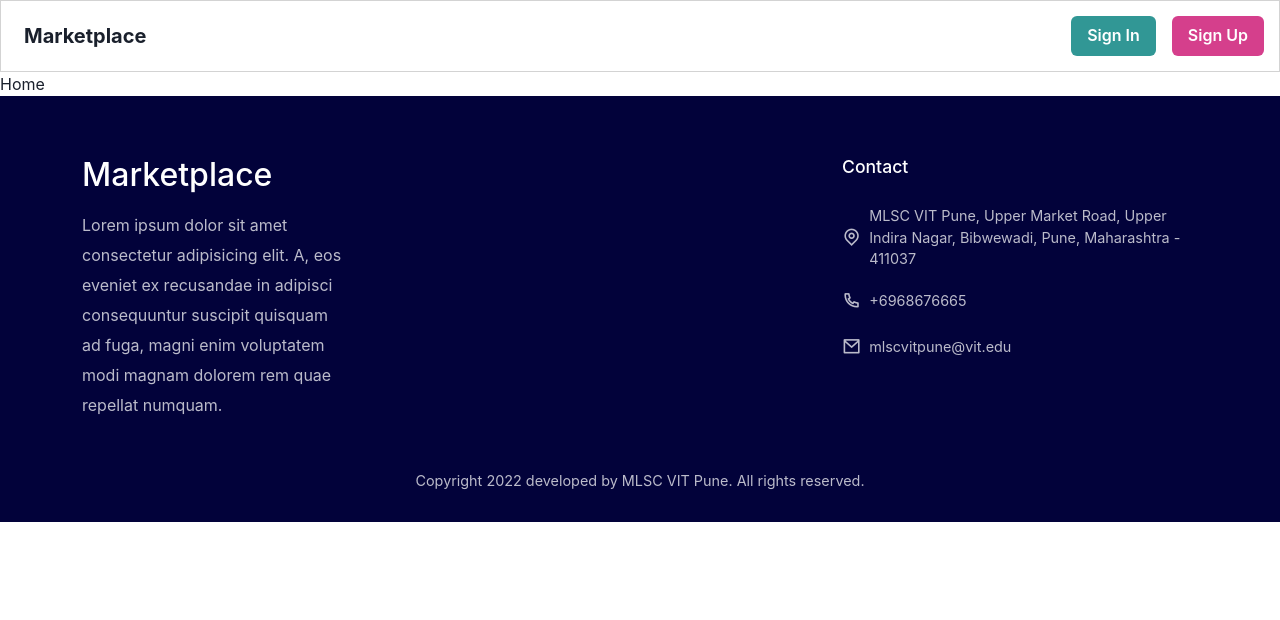
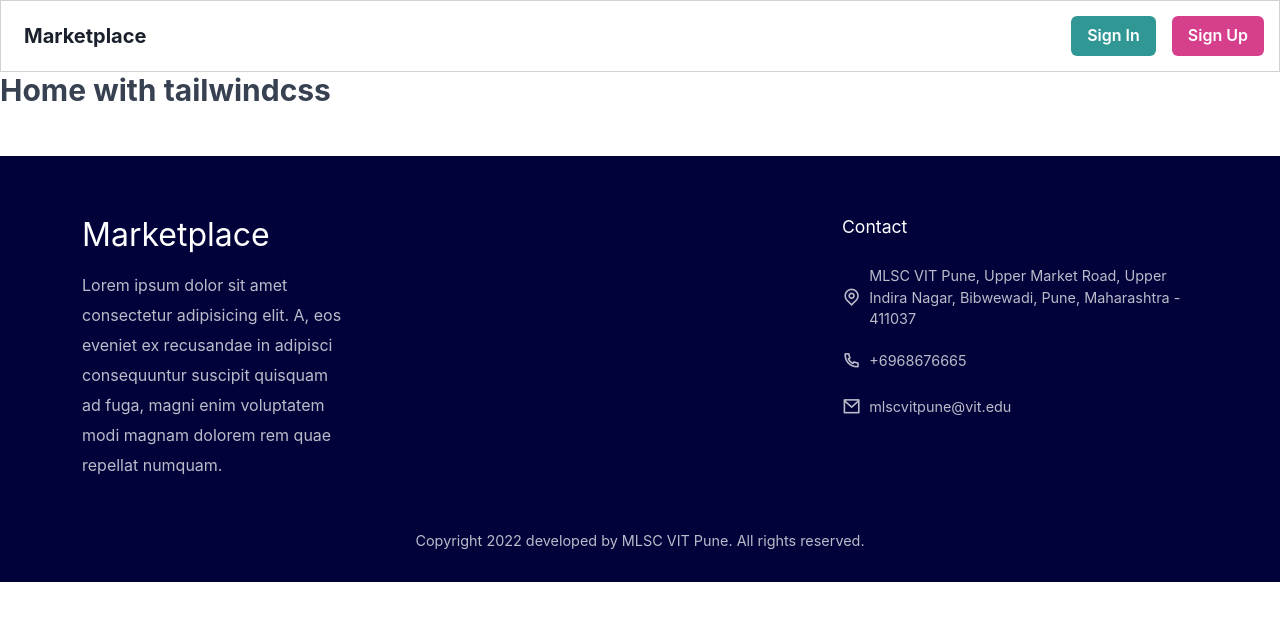
Before and after one commit to mlscvitpune/VIT-Marketplace, a React (Create React App) app: page /home in a window 1280 px wide. Shown: the top 620 px of the page. Built offline with nearby package versions, Linux system fonts and the light colour scheme.

Commit message:
added tailwind css

```diff
--- a/package.json
+++ b/package.json
@@ -45,5 +45,10 @@
       "last 1 firefox version",
       "last 1 safari version"
     ]
+  },
+  "devDependencies": {
+    "autoprefixer": "^10.4.13",
+    "postcss": "^8.4.18",
+    "tailwindcss": "^3.2.1"
   }
 }
--- /dev/null
+++ b/postcss.config.js
@@ -0,0 +1,6 @@
+module.exports = {
+  plugins: {
+    tailwindcss: {},
+    autoprefixer: {},
+  },
+}
--- a/src/App.css
+++ b/src/App.css
@@ -1,3 +1,7 @@
+@tailwind base;
+@tailwind components;
+@tailwind utilities;
+
 /* google fonts */
 @import url("https://fonts.googleapis.com/css2?family=Montserrat:wght@300;400;500;600;700;800&display=swap");
 
--- a/src/pages/Home.js
+++ b/src/pages/Home.js
@@ -1,7 +1,11 @@
 import React from "react";
 
 const Home = () => {
-  return <div>Home</div>;
+  return <>
+    <div className="text-3xl text-gray-700 font-bold mb-5">
+      Home with tailwindcss
+    </div>
+  </>
 };
 
 export default Home;
--- /dev/null
+++ b/tailwind.config.js
@@ -0,0 +1,10 @@
+/** @type {import('tailwindcss').Config} */
+module.exports = {
+  content: [
+    "./src/**/*.{js,jsx,ts,tsx}",
+  ],
+  theme: {
+    extend: {},
+  },
+  plugins: [],
+}
```
Also changed, not shown: 2 other files (tests, documents, lock files or other folders).
